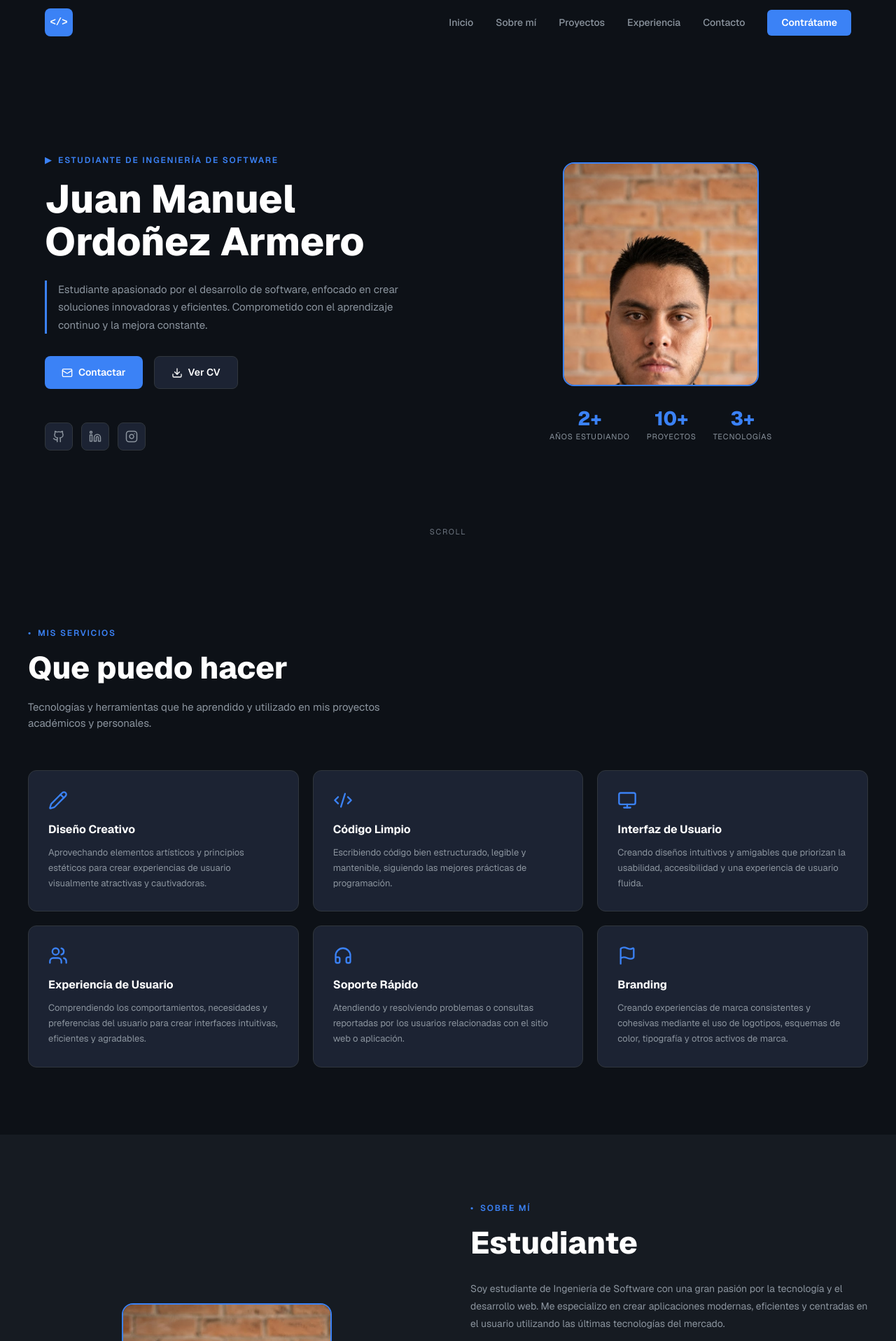
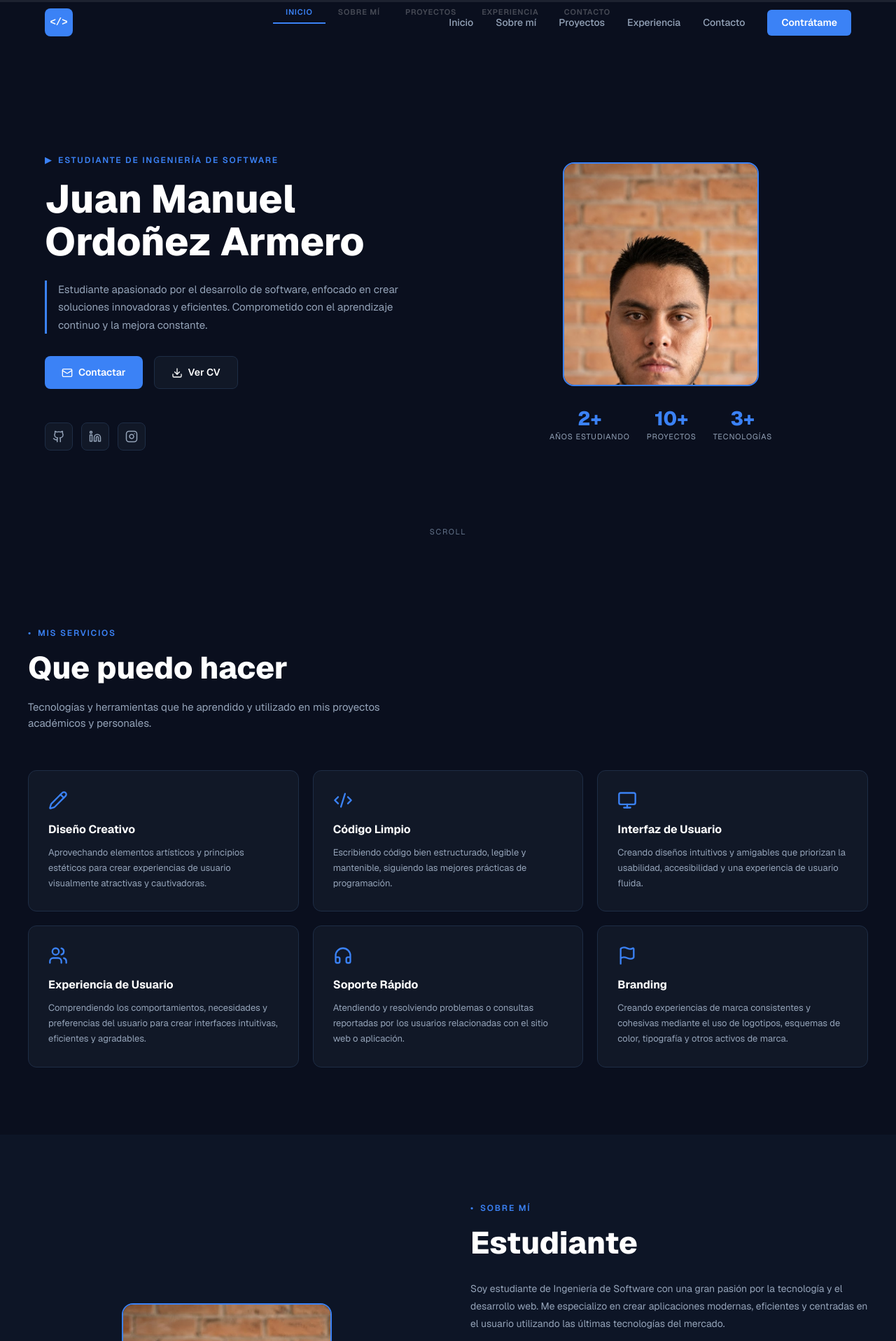
Before and after one commit to jManuel0/Portafolio-Personal, a Next.js app: page / in a window 1280 px wide. Shown: the top 1917 px of the page at 70% size. Built offline with nearby package versions, Linux system fonts and the light colour scheme.

Commit message:
feat: add scroll progress bar with section indicators and fix navy colors

```diff
--- /dev/null
+++ b/app/components/ScrollProgress.tsx
@@ -0,0 +1,83 @@
+"use client";
+import { useEffect, useState } from "react";
+
+const sections = [
+  { label: "Inicio", href: "#inicio" },
+  { label: "Sobre mí", href: "#sobre-mi" },
+  { label: "Proyectos", href: "#proyectos" },
+  { label: "Experiencia", href: "#experiencia" },
+  { label: "Contacto", href: "#contacto" },
+];
+
+export default function ScrollProgress() {
+  const [progress, setProgress] = useState(0);
+  const [active, setActive] = useState(0);
+
+  useEffect(() => {
+    const onScroll = () => {
+      const scrollTop = window.scrollY;
+      const docHeight = document.documentElement.scrollHeight - window.innerHeight;
+      setProgress(docHeight > 0 ? (scrollTop / docHeight) * 100 : 0);
+
+      // Detect active section
+      const ids = ["inicio", "sobre-mi", "proyectos", "experiencia", "contacto"];
+      let current = 0;
+      ids.forEach((id, i) => {
+        const el = document.getElementById(id);
+        if (el && scrollTop >= el.offsetTop - 120) current = i;
+      });
+      setActive(current);
+    };
+
+    window.addEventListener("scroll", onScroll, { passive: true });
+    return () => window.removeEventListener("scroll", onScroll);
+  }, []);
+
+  return (
+    <>
+      {/* Progress bar */}
+      <div style={{
+        position: "fixed", top: 0, left: 0, right: 0, zIndex: 100,
+        height: 3, background: "rgba(255,255,255,0.08)",
+      }}>
+        <div style={{
+          height: "100%",
+          width: `${progress}%`,
+          background: "linear-gradient(90deg, #3b82f6, #60a5fa)",
+          transition: "width 0.1s linear",
+          borderRadius: "0 2px 2px 0",
+        }} />
+      </div>
+
+      {/* Section indicators */}
+      <div style={{
+        position: "fixed", top: 3, left: 0, right: 0, zIndex: 99,
+        display: "flex", justifyContent: "center",
+        pointerEvents: "none",
+      }}>
+        <div style={{ display: "flex", gap: 0 }}>
+          {sections.map((s, i) => {
+            const filled = i <= active;
+            return (
+              <a key={s.label} href={s.href} style={{
+                pointerEvents: "all",
+                padding: "6px 18px",
+                fontSize: 11,
+                fontWeight: 600,
+                letterSpacing: "0.08em",
+                textTransform: "uppercase",
+                textDecoration: "none",
+                color: filled ? "#3b82f6" : "rgba(255,255,255,0.25)",
+                borderBottom: `2px solid ${filled ? "#3b82f6" : "transparent"}`,
+                transition: "color 0.3s, border-color 0.3s",
+                background: "transparent",
+              }}>
+                {s.label}
+              </a>
+            );
+          })}
+        </div>
+      </div>
+    </>
+  );
+}
--- a/app/globals.css
+++ b/app/globals.css
@@ -1,21 +1,22 @@
 @import "tailwindcss";
 
 :root {
-  --bg-primary: #0d1117;
-  --bg-secondary: #161b22;
-  --bg-card: #1c2333;
-  --bg-card-hover: #21262d;
+  --bg-primary: #0a0f1e;
+  --bg-secondary: #0d1526;
+  --bg-card: #111827;
+  --bg-card-hover: #1a2235;
   --accent: #3b82f6;
   --accent-hover: #2563eb;
   --text-primary: #ffffff;
-  --text-secondary: #8b949e;
-  --text-muted: #6e7681;
-  --border: #30363d;
+  --text-secondary: #94a3b8;
+  --text-muted: #64748b;
+  --border: #1e2d45;
   --border-accent: #3b82f6;
 }
 
 * {
   scroll-behavior: smooth;
+  box-sizing: border-box;
 }
 
 body {
@@ -25,7 +26,7 @@ body {
 }
 
 /* Scrollbar */
-::-webkit-scrollbar { width: 6px; }
+::-webkit-scrollbar { width: 5px; }
 ::-webkit-scrollbar-track { background: var(--bg-primary); }
 ::-webkit-scrollbar-thumb { background: var(--border); border-radius: 3px; }
 ::-webkit-scrollbar-thumb:hover { background: var(--accent); }
--- a/app/page.tsx
+++ b/app/page.tsx
@@ -9,10 +9,12 @@ import Testimonials from "./components/Testimonials";
 import Contact from "./components/Contact";
 import Footer from "./components/Footer";
 import ScrollTop from "./components/ScrollTop";
+import ScrollProgress from "./components/ScrollProgress";
 
 export default function Home() {
   return (
     <>
+      <ScrollProgress />
       <Navbar />
       <Hero />
       <Services />
```
